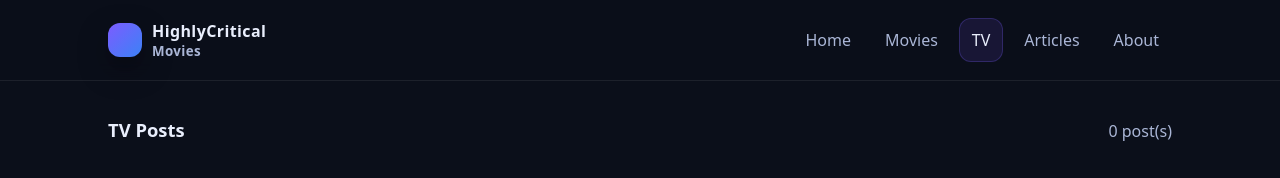
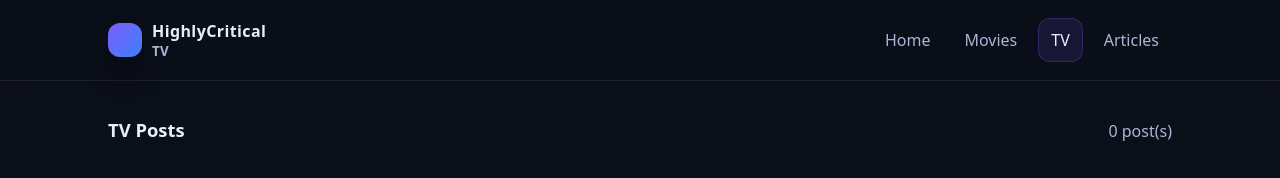
Before and after one commit to crispyBCN13/HiC-, a plain HTML site: page tv.html in a window 1280 px wide. Drawn offline with Linux system fonts and the light colour scheme.

Commit message:
Update title and brand name in tv.html

```diff
--- a/tv.html
+++ b/tv.html
@@ -3,7 +3,7 @@
 <head>
   <meta charset="utf-8" />
   <meta name="viewport" content="width=device-width,initial-scale=1" />
-  <title>HighlyCritical — tv</title>
+  <title>HighlyCritical — TV</title>
   <link rel="stylesheet" href="styles.css" />
   <script defer src="posts.js"></script>
   <script defer src="script.js"></script>
@@ -13,14 +13,16 @@
 <header class="topbar">
   <div class="container">
     <div class="row">
-      <a class="brand" href="index.html"><span class="brand-badge"></span><div>HighlyCritical <small>Movies</small></div></a>
+      <a class="brand" href="index.html">
+        <span class="brand-badge"></span>
+        <div>HighlyCritical <small>TV</small></div>
+      </a>
       <div class="spacer"></div>
       <nav class="nav">
         <a href="index.html">Home</a>
         <a href="movies.html">Movies</a>
         <a href="tv.html">TV</a>
         <a href="articles.html">Articles</a>
-        <a href="about.html">About</a>
       </nav>
     </div>
   </div>
```
